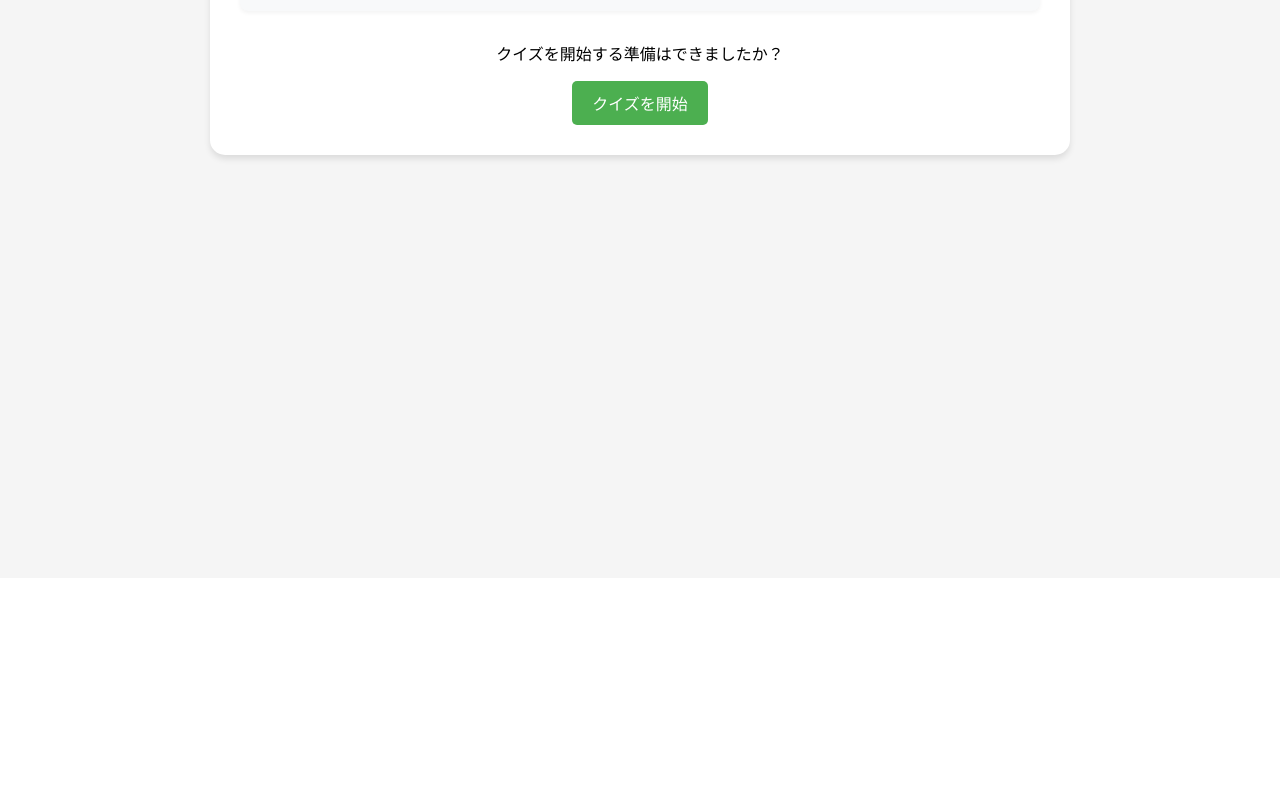
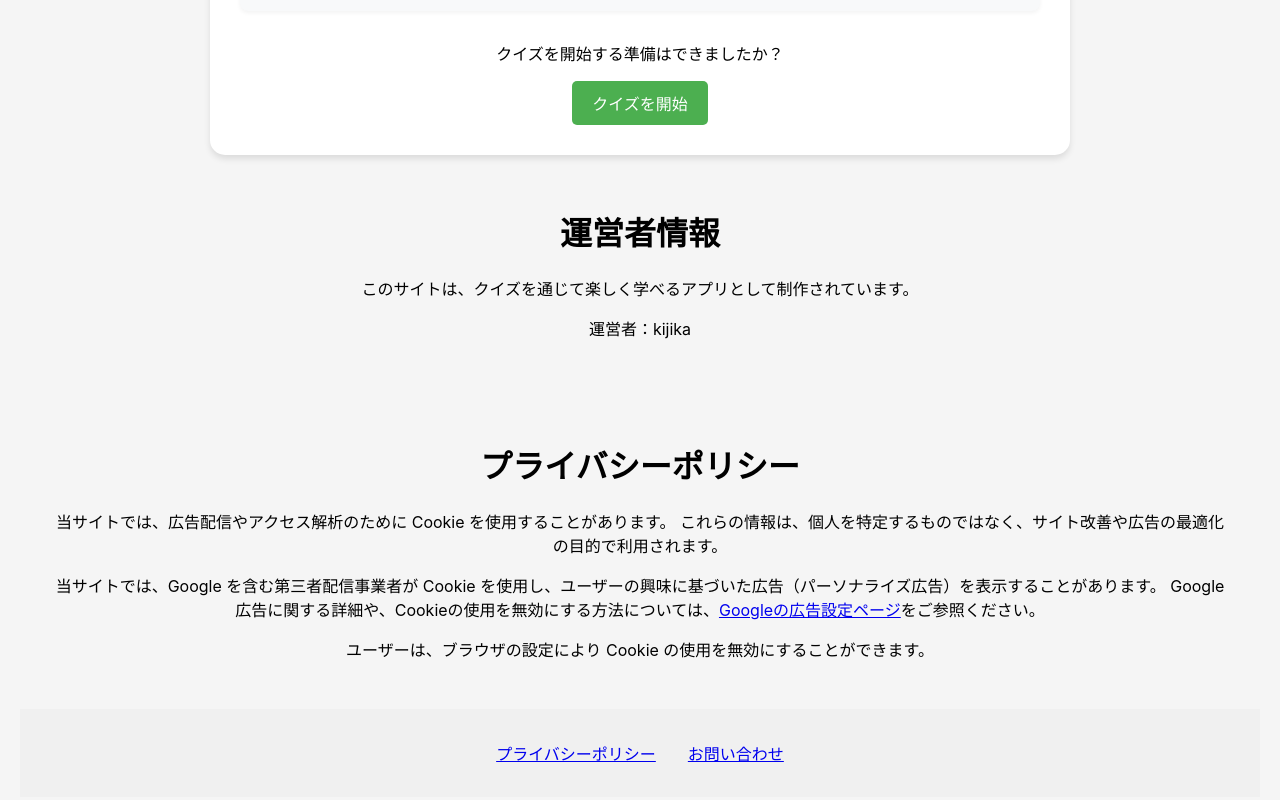
Before and after one commit to kijika-01/quiz-app, a React (Create React App) app: page /privacy in a window 1280 px wide. Shown: the part 262-1062 px from the top of the page. Before the commit the page ends 840 px from the top, so only its background shows below. Built offline with nearby package versions, Linux system fonts and the light colour scheme.

Commit message:
運営者情報を直接表示＆ルーティング整理

```diff
--- a/package.json
+++ b/package.json
@@ -13,6 +13,7 @@
     "@types/react-dom": "^18.2.19",
     "react": "^18.2.0",
     "react-dom": "^18.2.0",
+    "react-router-dom": "^7.5.0",
     "react-scripts": "^5.0.1",
     "typescript": "^4.9.5",
     "web-vitals": "^2.1.4"
@@ -46,6 +47,7 @@
     ]
   },
   "devDependencies": {
+    "@types/react-router-dom": "^5.3.3",
     "npm-check-updates": "^16.10.17"
   }
 }
--- /dev/null
+++ b/src/About.tsx
@@ -0,0 +1,14 @@
+// src/pages/About.tsx
+import React from 'react';
+
+const About = () => {
+  return (
+    <div style={{ padding: '2rem' }}>
+      <h1>運営者情報</h1>
+      <p>このサイトは、クイズを通じて楽しく学べるアプリとして制作されています。</p>
+      <p>運営者：kijika</p>
+    </div>
+  );
+};
+
+export default About;
--- a/src/App.tsx
+++ b/src/App.tsx
@@ -1,18 +1,29 @@
 import './App.css';
 import Quiz from './components/Quiz';
+import About from './About';
+import Contact from './Contact';
+import PrivacyPolicy from './PrivacyPolicy';
+import Footer from './components/Footer';
+import { BrowserRouter, Routes, Route } from 'react-router-dom';
 
 function App() {
   return (
+    <BrowserRouter>
       <div className="App">
         <header className="App-header">
-        {/* ここでクイズアプリとしている */}
           <h1 className="question-text">花言葉クイズ</h1>
         </header>
         <main>
-        {/* クイズコンポーネントを呼び出す */}
           <Quiz />
+          <About />
+          <Routes>
+            <Route path="/contact" element={<Contact />} />
+            <Route path="/privacy" element={<PrivacyPolicy />} />
+          </Routes>
+          <Footer />
         </main>
       </div>
+    </BrowserRouter>
   );
 }
 
--- /dev/null
+++ b/src/Contact.tsx
@@ -0,0 +1,18 @@
+// src/pages/Contact.tsx
+import React from 'react';
+
+const Contact = () => {
+  return (
+    <div style={{ padding: '2rem' }}>
+      <h1>お問い合わせ</h1>
+      <p>ご質問やご要望などありましたら、以下のフォームからご連絡ください。</p>
+      <p>
+        <a href="https://forms.gle/4P7dZRir4vZrWCcN7" target="_blank" rel="noopener noreferrer">
+          お問い合わせフォームはこちら
+        </a>
+      </p>
+    </div>
+  );
+};
+
+export default Contact;
--- /dev/null
+++ b/src/PrivacyPolicy.tsx
@@ -0,0 +1,28 @@
+// src/pages/PrivacyPolicy.tsx
+import React from 'react';
+
+const PrivacyPolicy = () => {
+  return (
+<div style={{ padding: '2rem' }}>
+  <h1>プライバシーポリシー</h1>
+  <p>
+    当サイトでは、広告配信やアクセス解析のために Cookie を使用することがあります。
+    これらの情報は、個人を特定するものではなく、サイト改善や広告の最適化の目的で利用されます。
+  </p>
+  <p>
+    当サイトでは、Google を含む第三者配信事業者が Cookie を使用し、ユーザーの興味に基づいた広告（パーソナライズ広告）を表示することがあります。
+    Google広告に関する詳細や、Cookieの使用を無効にする方法については、
+    <a href="https://adssettings.google.com/authenticated" target="_blank" rel="noopener noreferrer">
+      Googleの広告設定ページ
+    </a>
+    をご参照ください。
+  </p>
+  <p>
+    ユーザーは、ブラウザの設定により Cookie の使用を無効にすることができます。
+  </p>
+</div>
+
+  );
+};
+
+export default PrivacyPolicy;
--- /dev/null
+++ b/src/components/Footer.tsx
@@ -0,0 +1,20 @@
+import React from 'react';
+import { Link } from 'react-router-dom';
+
+const Footer = () => {
+  return (
+    <footer style={{
+      backgroundColor: '#f0f0f0',
+      padding: '1rem',
+      textAlign: 'center',
+      marginTop: 'auto'
+    }}>
+      <p>
+        <Link to="/privacy" style={{ margin: '0 1rem' }}>プライバシーポリシー</Link>
+        <Link to="/contact" style={{ margin: '0 1rem' }}>お問い合わせ</Link>
+      </p>
+    </footer>
+  );
+};
+
+export default Footer;
```
Also changed, not shown: 1 other file (tests, documents, lock files or other folders). Lines whose indentation alone changed are shown as unchanged.
